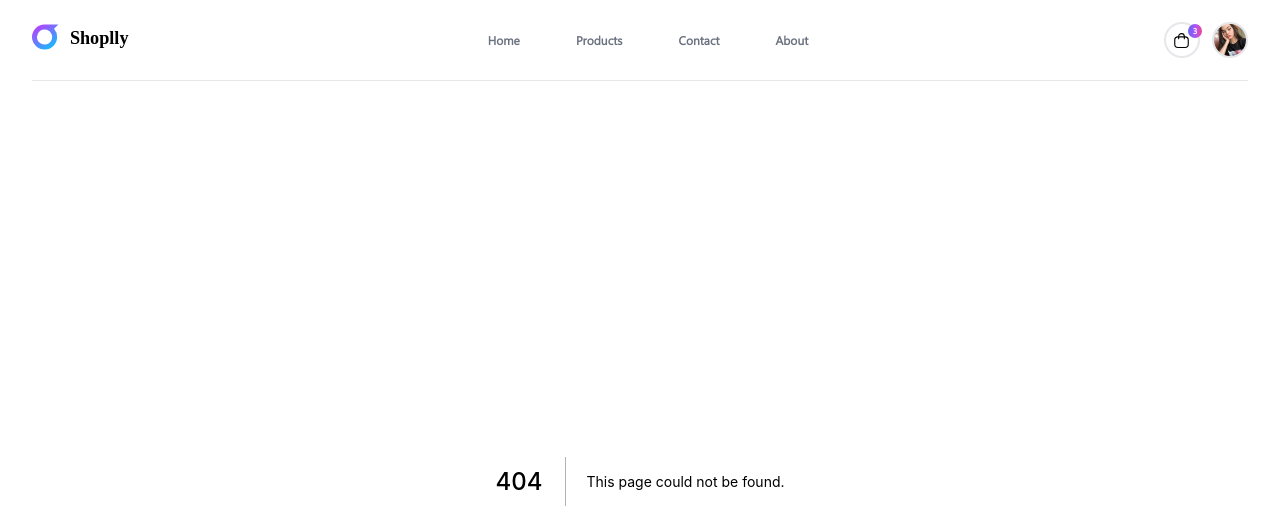
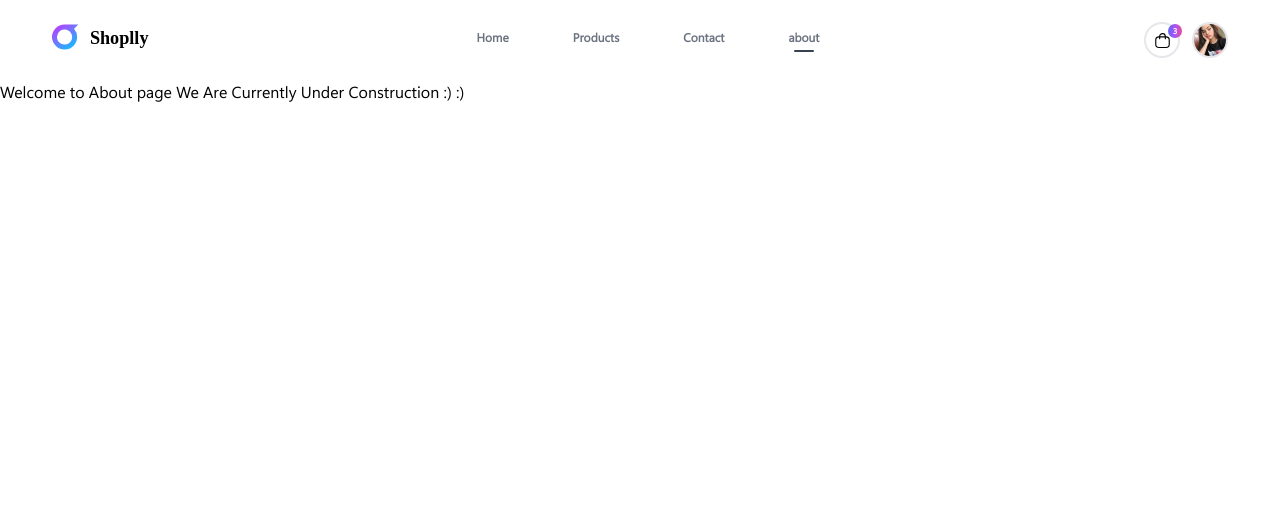
Before and after one commit to liferacer23/techawks, a Next.js app: page /about in a window 1280 px wide. Before the commit this address had no page. Shown: the top 528 px of the page. Built offline with nearby package versions, Linux system fonts and the light colour scheme.

Commit message:
added some modification to the nav bar and made some components sticky

```diff
--- a/components/CartModal.js
+++ b/components/CartModal.js
@@ -6,7 +6,7 @@ export default function CartModal({ setCartFlipper }) {
     setCartFlipper((prev) => !prev);
   };
   return (
-    <div className="fixed inset-0">
+    <div className="z-50 fixed inset-0">
       <div
         onClick={(e) => {
           cartHandler(e);
--- a/components/Layout.js
+++ b/components/Layout.js
@@ -2,12 +2,14 @@ import Image from "next/image";
 import Link from "next/link";
 import CartModal from "./CartModal";
 import { useState } from "react";
+import { useRouter } from "next/router";
 export default function Layout({ children }) {
-
-  const [cartFlipper,setCartFlipper]=useState(false);
+  const [cartFlipper, setCartFlipper] = useState(false);
+  const router = useRouter();
   return (
-    <div >
-      <nav className="p-2 flex w-screen h-20 justify-between items-center">
+    <div>
+      <nav className="sticky top-0 z-40 flex w-screen h-20">
+        <div className=" flex p-2 justify-between items-center mx-5 bg-white w-full">
         <div className="ml-6 cursor-pointer">
           <Image
             src="/assets/Icons/logo.svg"
@@ -17,21 +19,51 @@ export default function Layout({ children }) {
           />
         </div>
         <div className="flex space-x-14 text-xs font-bold text-gray-500">
-          <Link href="/">
-            <span className="cursor-pointer">Home</span>
+          <Link href="/Home">
+            <div className="flex flex-col space-y-1 w-1/4 items-center justify-start p-1">
+              <span className="cursor-pointer ">Home</span>
+              {router.asPath == "/Home" ? (
+                <span className="bg-gray-700 h-0.5 w-5 flex justify-center items-center rounded-full"></span>
+              ) : null}
+            </div>
           </Link>
+
           <Link href="/products/product/aeb50ed6-580d-a065-383a-e3932fbec6a1">
+            <div className="flex flex-col space-y-1 w-1/4 items-center justify-start p-1">
+
             <span className="cursor-pointer">Products</span>
-          </Link>
+          { router.asPath=="/products/product/aeb50ed6-580d-a065-383a-e3932fbec6a1"?<span className=" bg-gray-700 h-0.5 w-5 flex justify-center items-center rounded-full"></span>:null}
+
+            </div>
+
+            </Link>
+
           <Link href="/contact">
-            <span className="cursor-pointer">Contact</span>
+            <div className="flex flex-col space-y-1 w-1/4 items-center justify-start p-1">
+              <span className="cursor-pointer">
+                Contact
+              </span>
+              {router.asPath == "/contact" ? (
+                <span className="bg-gray-700 h-0.5 w-5 flex justify-center items-center rounded-full"></span>
+              ) : null}
+            </div>
           </Link>
           <Link href="/about">
-            <span className="cursor-pointer">About</span>
+            <div className="flex flex-col space-y-1 w-1/4 items-center justify-start p-1">
+              <span className="cursor-pointer">about</span>
+              {router.asPath == "/about" ? (
+                <span className=" bg-gray-700 h-0.5 w-5 flex justify-center items-center rounded-full"></span>
+              ) : null}
+            </div>
           </Link>
         </div>
         <div className="flex mr-6 space-x-3">
-          <div onClick={()=>{setCartFlipper(prev=>!prev)}} className=" relative h-9 w-9 cursor-pointer flex justify-center items-center border-2 border-grey-500 rounded-full">
+          <div
+            onClick={() => {
+              setCartFlipper((prev) => !prev);
+            }}
+            className=" relative h-9 w-9 cursor-pointer flex justify-center items-center border-2 border-grey-500 rounded-full"
+          >
             <Image
               src="/assets/Icons/bag.svg"
               alt="cart bag"
@@ -39,7 +71,7 @@ export default function Layout({ children }) {
               height={15}
             />
             <span className=" flex justify-center items-center text-xxs font-bold text-white h-3.5 w-3.5 rounded-full top-0 -right-1 bg-gradient-to-r from-indigo-500 via-purple-500 to-pink-500 absolute">
-                3
+              3
             </span>
           </div>
           <div className="relative cursor-pointer h-9 w-9 flex justify-center items-center border-2 border-grey-500 rounded-full">
@@ -52,14 +84,14 @@ export default function Layout({ children }) {
             />
           </div>
         </div>
+        </div>
       </nav>
-      <hr className="mx-8 w-90" />
 
       {children}
-      <footer>
-
-      </footer>
-      {cartFlipper?<CartModal cartFlipper={cartFlipper} setCartFlipper={setCartFlipper}/>:null}
+      <footer></footer>
+      {cartFlipper ? (
+        <CartModal cartFlipper={cartFlipper} setCartFlipper={setCartFlipper} />
+      ) : null}
     </div>
   );
 }
--- a/components/ProductsLayout.js
+++ b/components/ProductsLayout.js
@@ -12,7 +12,10 @@ export default function ProductsLayout({setSearch,results }) {
 
   return (
     //BODY
-    <div className="h-5/6 pt-2 mx-8">
+    <>
+      {/* //BODY */}
+      <div className="sticky top-[80px] z-40 bg-white h-5/6 pt-2 mx-8">
+      <hr  />
         {/*    Search and links container */}
         <div className="h-full w-full flex flex-col space-y-2">
           {/*Outter Search container */}
@@ -25,15 +28,13 @@ export default function ProductsLayout({setSearch,results }) {
                   src="/assets/Icons/search.svg"
                   width={15}
                   alt="search icon"
-                height={15}
-              />
+                  height={15} />
               </div>
               <input
                 onChange={(e) => setSearch(e.target.value)}
                 placeholder="Search.."
                 className=" outline-0 h-9 w-11/12 rounded-tr-3xl rounded-br-3xl"
-              type="text"
-            />
+                type="text" />
             </div>
           </div>
           <div className="flex mb-4 justify-center items-center">
@@ -46,7 +47,7 @@ export default function ProductsLayout({setSearch,results }) {
                     passHref
                   >
                     <div className="p-1 flex flex-col space-y-2 items-center">
-                    <span className={`cursor-pointer ${payload.categoryId === router.query.product?"text-black":""}`}>{payload.name}</span>
+                      <span className={`cursor-pointer ${payload.categoryId === router.query.product ? "text-black" : ""}`}>{payload.name}</span>
                       {payload.categoryId === router.query.product ? (
                         <span className="bg-gray-700 h-0.5 w-5 flex justify-center items-center rounded-full"></span>
                       ) : (
@@ -60,6 +61,6 @@ export default function ProductsLayout({setSearch,results }) {
           </div>
         </div>
         <hr className="w-90" />
-    </div>
+      </div></>
   );
 }
--- a/pages/index.js
+++ b/pages/Home.js
@@ -9,6 +9,7 @@ export default function Home() {
         <meta name="description" content="Generated by create next app" />
         <link rel="icon" href="/favicon.ico" />
       </Head>
+      <h1>Welcome to the home page we are under construction please navigate to the products :)</h1>
     </div>
   )
 }
--- /dev/null
+++ b/pages/about.js
@@ -0,0 +1,9 @@
+import React from 'react'
+
+export default function about() {
+  return (
+    <div>
+        <h1>Welcome to About page We Are Currently Under Construction :) :)</h1>
+    </div>
+  )
+}
--- /dev/null
+++ b/pages/contact.js
@@ -0,0 +1,9 @@
+import React from 'react'
+
+export default function contact() {
+  return (
+    <div>
+        <h1>Welcome to Contacts page We Are Currently Under Construction :) :)</h1>
+    </div>
+  )
+}
--- a/pages/products/product/[product].js
+++ b/pages/products/product/[product].js
@@ -82,14 +82,14 @@ export default function Product({ results,params }) {
     //BODY
     <>
       <ProductsLayout setSearch={setSearch} results={results} />
-      <div className="h-full pt-2 mx-8">
+      <div className=" h-full pt-2 mx-8">
         <div className="flex space-x-4 w-full h-full">
-          <div className="h-100 w-1/6 flex flex-col space-y-3">
+          <div className="sticky left-0 top-[198px] h-100 overflow-y-scroll w-1/6 flex flex-col space-y-3">
             {/* Left Container */}
             <div className="flex flex-col items-left mt-2 justify-center">
               {/* Left-Container-Top */}
               <h5 className="text-xs font-bold">
-                Filter <hr className="mt-2" />{" "}
+                Filter <hr className="mt-2 mx-1" />{" "}
               </h5>
               {/* Filter Items */}
 
@@ -117,7 +117,7 @@ export default function Product({ results,params }) {
                   </div>
                 );
               })}
-              <hr className="mt-2" />
+              <hr className="mt-2 mx-1" />
               <div className=" flex flex-col space-y-1 mt-1">
                <h6 className="text-xs font-bold">Sort</h6>
                <div className="flex items-center space-x-1">
--- a/styles/globals.css
+++ b/styles/globals.css
@@ -16,6 +16,7 @@ body {
   box-sizing: border-box;
   font-family: 'SegUIVar';
 
+
 }
 
 a {
@@ -28,6 +29,7 @@ a {
 }
 ::-webkit-scrollbar{
   width: 6px;
+  height: 0px;
 
 }
 ::-webkit-scrollbar-track{
--- a/tailwind.config.js
+++ b/tailwind.config.js
@@ -5,6 +5,9 @@ module.exports = {
   ],
   theme: {
     extend: {
+      height: {
+        '100': '25rem',
+      },
       boxShadow:{
         '3xl':'0 10px 20px rgba(0, 0, 0, 0.2)',
       },
```
Lines whose indentation alone changed are shown as unchanged.
